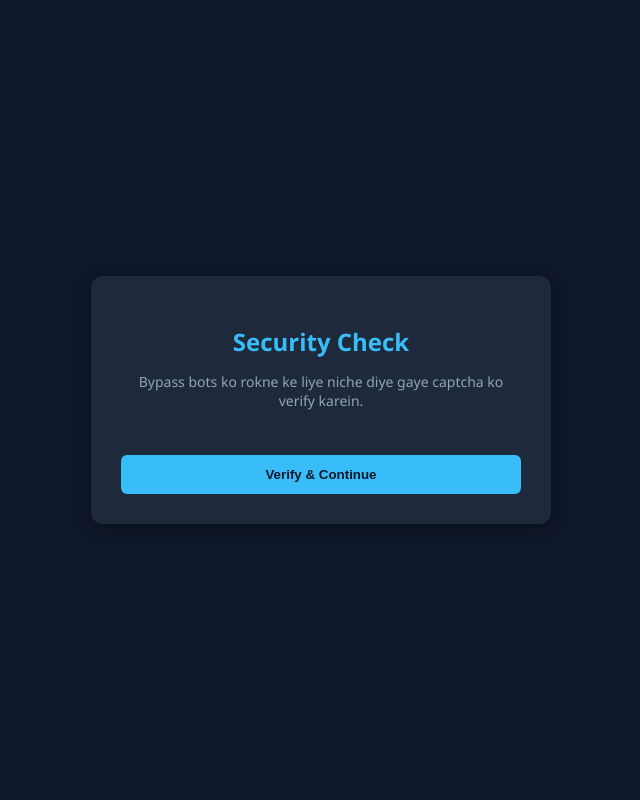
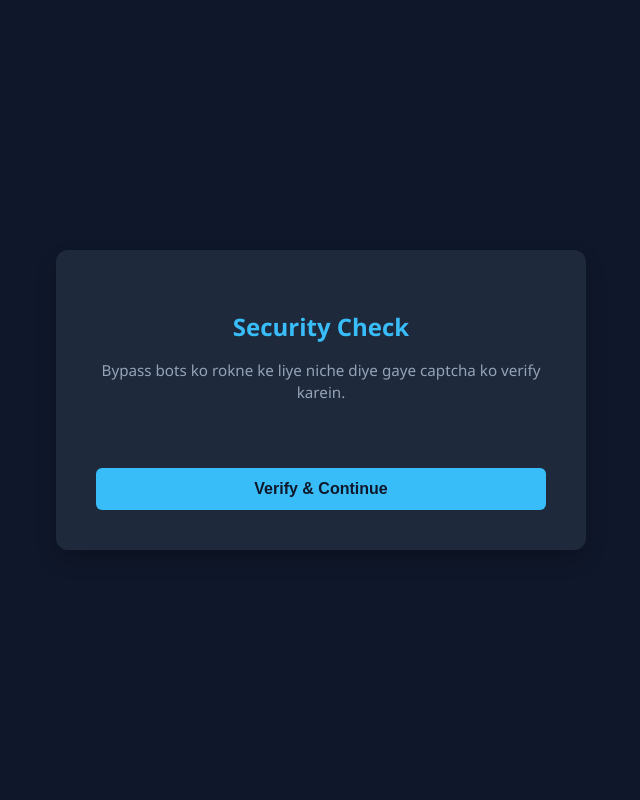
Before and after one commit to Aryansneha1845/ANTI-BYPASS, a FastAPI app: template templates/verify.html in a window 1280 px wide. Shown: the whole page, without its empty margins (319-959 px from the left). Run offline with FastAPI, Linux system fonts and the light colour scheme; the template is opened without the code that fills it: most values are stand-ins (such as "Sample title", 1, 10 or a date in 2020); some libraries are stand-ins or nearby versions.

Commit message:
Update verify.html

```diff
--- a/templates/verify.html
+++ b/templates/verify.html
@@ -3,13 +3,20 @@
 <head>
     <meta charset="UTF-8">
     <meta name="viewport" content="width=device-width, initial-scale=1.0">
-    <title>Security Verification</title>
+
+    <meta name="monetag" content="d14fb179012a6ae543ad87410c833c6e">
+
+    <title>Security Check</title>
+
+    <script>
+        // Monetag se mila hua JS code yahan paste karein
+    </script>
     <script src="https://challenges.cloudflare.com/turnstile/v0/api.js" async defer></script>
     <style>
         body {
             font-family: 'Segoe UI', Tahoma, Geneva, Verdana, sans-serif;
             background-color: #0f172a;
-            color: #ffffff;
+            color: #f8fafc;
             display: flex;
             justify-content: center;
             align-items: center;
@@ -18,20 +25,33 @@
         }
         .container {
             background-color: #1e293b;
-            padding: 30px;
+            padding: 2.5rem;
             border-radius: 12px;
-            box-shadow: 0 4px 15px rgba(0,0,0,0.3);
+            box-shadow: 0 10px 25px -5px rgba(0, 0, 0, 0.3);
             text-align: center;
-            max-width: 400px;
+            max-width: 450px;
             width: 90%;
         }
-        h2 { color: #38bdf8; margin-bottom: 10px; }
-        p { color: #94a3b8; font-size: 14px; margin-bottom: 25px; }
+        h2 { color: #38bdf8; margin-bottom: 1rem; }
+        p { color: #94a3b8; font-size: 0.95rem; line-height: 1.5; margin-bottom: 2rem; }
         .captcha-box {
             display: flex;
             justify-content: center;
-            margin-bottom: 20px;
+            margin-bottom: 2rem;
         }
+        .btn {
+            background-color: #38bdf8;
+            color: #0f172a;
+            border: none;
+            padding: 0.75rem 2rem;
+            font-size: 1rem;
+            font-weight: 600;
+            border-radius: 6px;
+            cursor: pointer;
+            width: 100%;
+            transition: background 0.2s;
+        }
+        .btn:hover { background-color: #7dd3fc; }
     </style>
 </head>
 <body>
@@ -44,7 +64,7 @@
         <div class="captcha-box">
             <div class="cf-turnstile" data-sitekey="0x4AAAAAADdlsLO4J02xbgEV"></div>
         </div>
-        <button type="submit" style="background-color: #38bdf8; color: #0f172a; border: none; padding: 12px 24px; font-weight: bold; border-radius: 6px; cursor: pointer; width: 100%;">Verify & Continue</button>
+        <button type="submit" class="btn">Verify & Continue</button>
     </form>
 </div>
 
```
